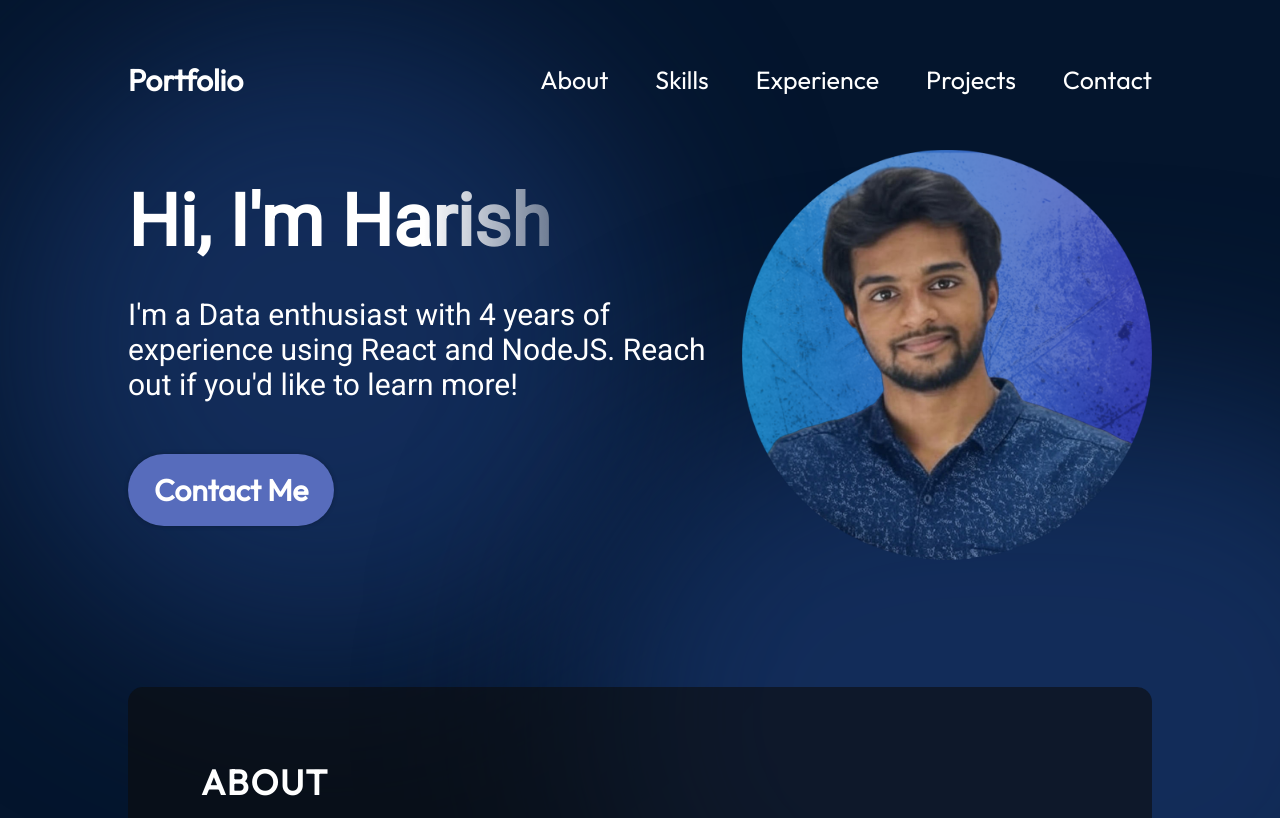
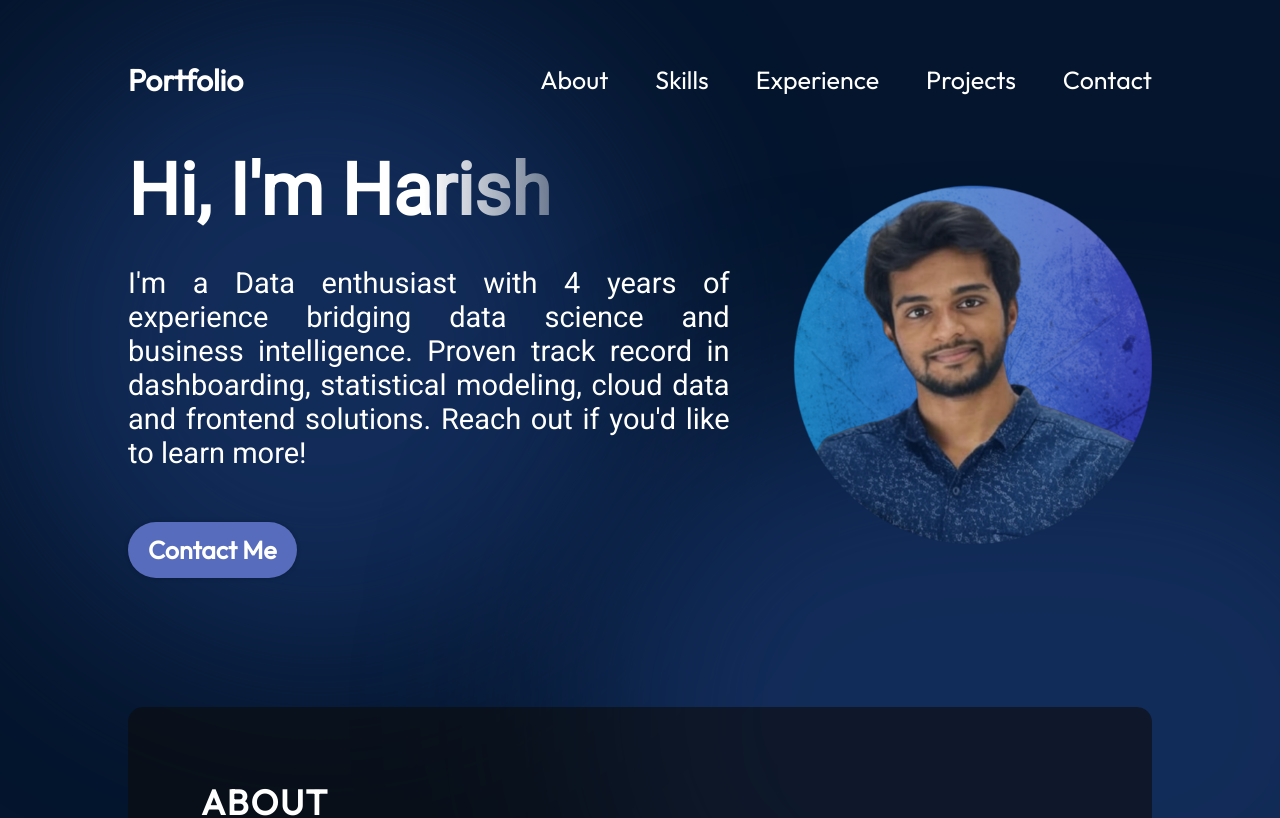
Before and after one commit to Harishkumar-J/Portfolio, a React (Vite) app in the folder My-Portfolio/: page / in a window 1280 px wide. Shown: the top 818 px of the page. Built offline with nearby package versions, Linux system fonts and the light colour scheme.

Commit message:
style updates

```diff
--- a/My-Portfolio/src/components/Hero/Hero.jsx
+++ b/My-Portfolio/src/components/Hero/Hero.jsx
@@ -8,8 +8,9 @@ export const Hero = () => {
       <div className={styles.content}>
         <h1 className={styles.title}>Hi, I'm Harish</h1>
         <p className={styles.description}>
-          I'm a Data enthusiast with 4 years of experience using React and
-          NodeJS. Reach out if you'd like to learn more!
+          I'm a Data enthusiast with 4 years of experience bridging data science and business intelligence.
+           Proven track record in dashboarding, statistical modeling, cloud data and frontend solutions.
+             Reach out if you'd like to learn more!
         </p>
         <a href="mailto:harishkumarjagadeesan@gmail.com" className={styles.contactBtn}>
           Contact Me
--- a/My-Portfolio/src/components/Hero/Hero.module.css
+++ b/My-Portfolio/src/components/Hero/Hero.module.css
@@ -34,9 +34,11 @@
 }
 
 .description {
-  font-size: 30px;
+  font-size: 29px;
   font-family: var(--font-roboto);
   margin-bottom: 52px;
+  margin-right: 64px;
+  text-align: justify;
 }
 
 .contactBtn {
@@ -44,14 +46,14 @@
   background-color: var(--color-primary);
   color: var(--color-text);
   border-radius: 100px;
-  font-size: 30px;
+  font-size: 25px;
   font-weight: 600;
-  padding: 17px 26px;
+  padding: 12px 20px;
   box-shadow: 0 0 4px 0 rgba(0, 0, 0, 0.25);
 }
 
 .heroImg {
-  width: 40%;
+  width: 35%;
   z-index: 1;
 
   animation-name: floating;
```
